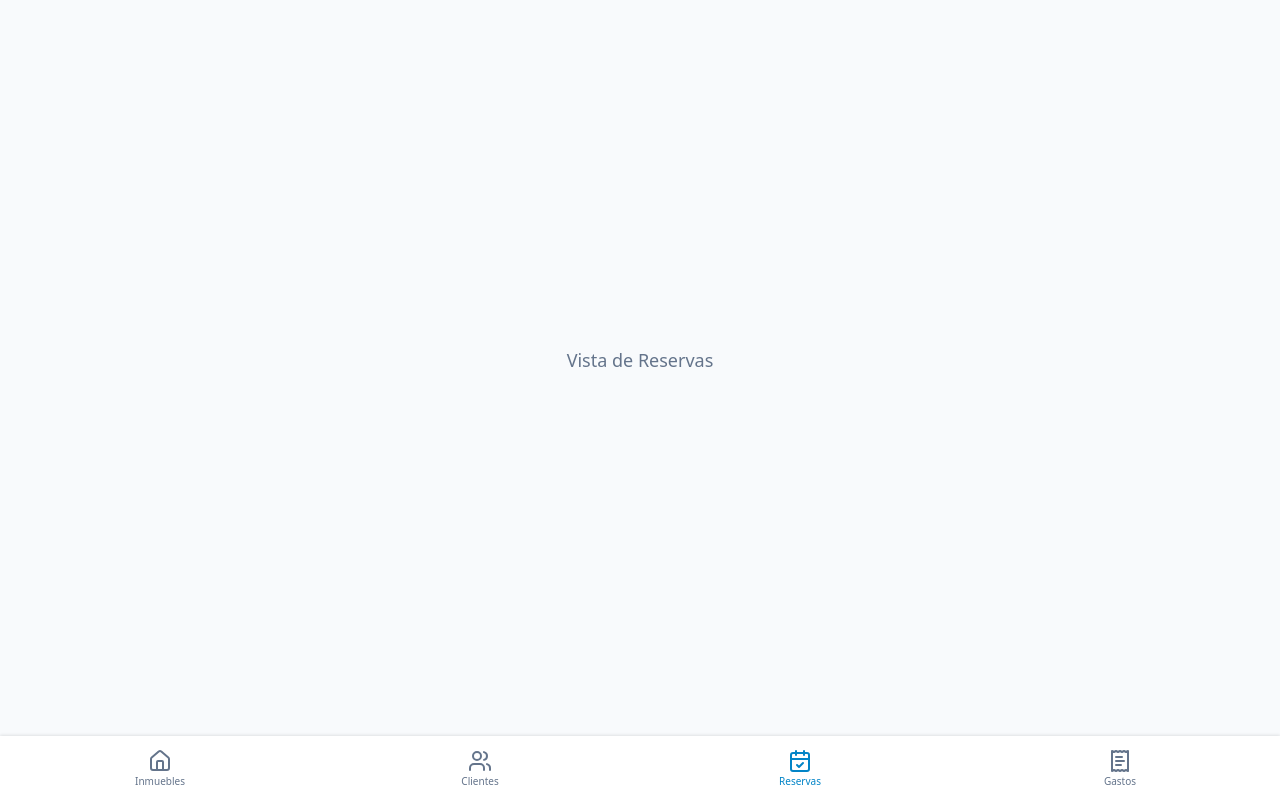
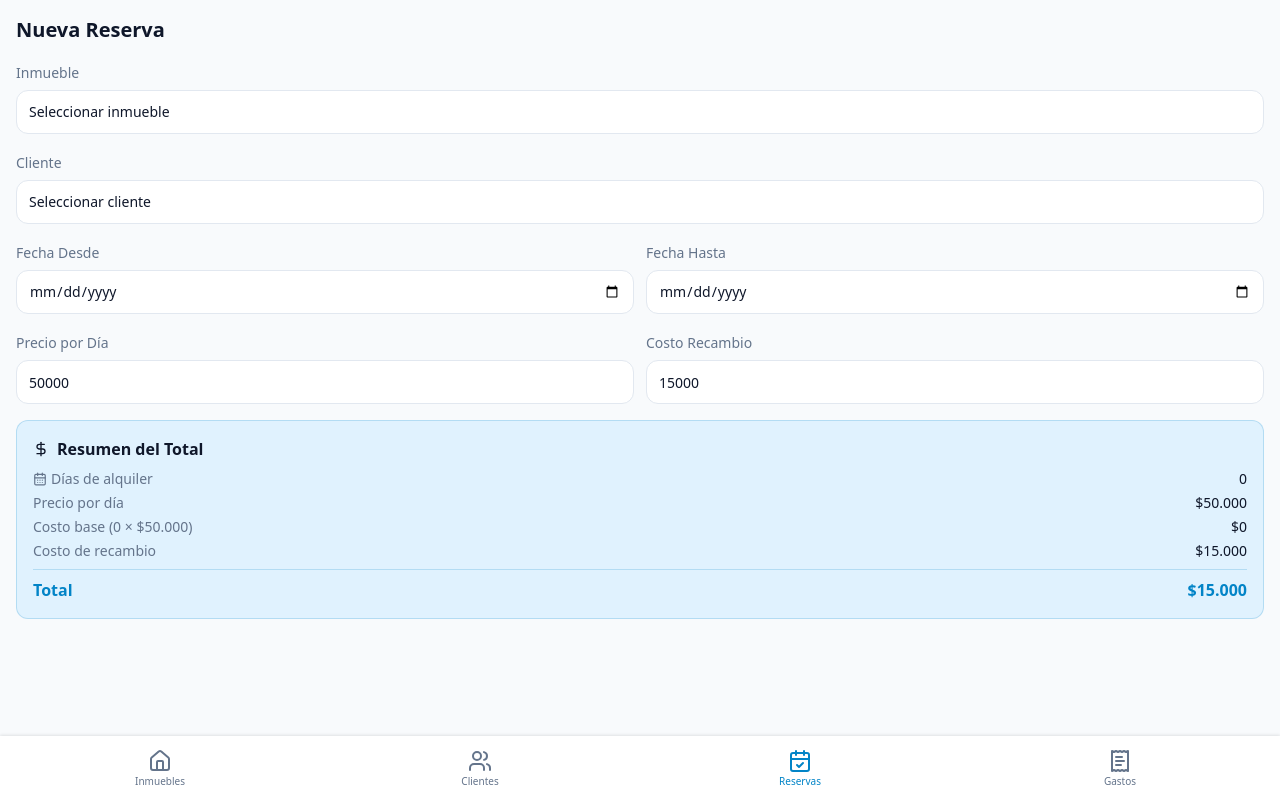
Before and after one commit to EmanuelLedesma/alquia, a React (Vite) app: page /reservas in a window 1280 px wide. Built offline with nearby package versions, Linux system fonts and the light colour scheme.

Commit message:
feat: implement Nueva Reserva form with dynamic date and cost calculation

```diff
--- a/src/lib/utils.js
+++ b/src/lib/utils.js
@@ -4,3 +4,11 @@ import { twMerge } from 'tailwind-merge'
 export function cn(...inputs) {
   return twMerge(clsx(inputs))
 }
+
+export function diasEntre(desde, hasta) {
+  if (!desde || !hasta) return 0
+  const d1 = new Date(desde)
+  const d2 = new Date(hasta)
+  const diff = Math.ceil((d2 - d1) / (1000 * 60 * 60 * 24))
+  return Math.max(0, diff)
+}
--- a/src/views/ReservasView.jsx
+++ b/src/views/ReservasView.jsx
@@ -1,7 +1,139 @@
+import { useState } from 'react'
+import { CalendarDays, DollarSign } from 'lucide-react'
+import { diasEntre } from '../lib/utils'
+
+const inmueblesMock = [
+  { id: 1, nombre: 'Dúplex A' },
+  { id: 2, nombre: 'Dúplex B' },
+]
+
+const clientesMock = [
+  { id: 1, nombre: 'Juan Pérez' },
+  { id: 2, nombre: 'Ana Gómez' },
+]
+
 export default function ReservasView() {
+  const [inmueble, setInmueble] = useState('')
+  const [cliente, setCliente] = useState('')
+  const [fechaDesde, setFechaDesde] = useState('')
+  const [fechaHasta, setFechaHasta] = useState('')
+  const [precioPorDia, setPrecioPorDia] = useState(50000)
+  const [costoRecambio, setCostoRecambio] = useState(15000)
+
+  const dias = diasEntre(fechaDesde, fechaHasta)
+  const total = dias * precioPorDia + costoRecambio
+
   return (
-    <div className="flex items-center justify-center h-full">
-      <p className="text-text-muted text-lg">Vista de Reservas</p>
+    <div className="p-4 space-y-4">
+      <h1 className="text-text-main text-xl font-bold">Nueva Reserva</h1>
+
+      <div className="space-y-4">
+        <div className="space-y-1.5">
+          <label className="text-sm text-text-muted font-medium">Inmueble</label>
+          <select
+            value={inmueble}
+            onChange={(e) => setInmueble(e.target.value)}
+            className="w-full h-11 px-3 rounded-xl border border-slate-200 bg-surface text-text-main text-sm appearance-none"
+          >
+            <option value="">Seleccionar inmueble</option>
+            {inmueblesMock.map((i) => (
+              <option key={i.id} value={i.id}>{i.nombre}</option>
+            ))}
+          </select>
+        </div>
+
+        <div className="space-y-1.5">
+          <label className="text-sm text-text-muted font-medium">Cliente</label>
+          <select
+            value={cliente}
+            onChange={(e) => setCliente(e.target.value)}
+            className="w-full h-11 px-3 rounded-xl border border-slate-200 bg-surface text-text-main text-sm appearance-none"
+          >
+            <option value="">Seleccionar cliente</option>
+            {clientesMock.map((c) => (
+              <option key={c.id} value={c.id}>{c.nombre}</option>
+            ))}
+          </select>
+        </div>
+
+        <div className="grid grid-cols-2 gap-3">
+          <div className="space-y-1.5">
+            <label className="text-sm text-text-muted font-medium">Fecha Desde</label>
+            <input
+              type="date"
+              value={fechaDesde}
+              onChange={(e) => setFechaDesde(e.target.value)}
+              className="w-full h-11 px-3 rounded-xl border border-slate-200 bg-surface text-text-main text-sm"
+            />
+          </div>
+          <div className="space-y-1.5">
+            <label className="text-sm text-text-muted font-medium">Fecha Hasta</label>
+            <input
+              type="date"
+              value={fechaHasta}
+              onChange={(e) => setFechaHasta(e.target.value)}
+              className="w-full h-11 px-3 rounded-xl border border-slate-200 bg-surface text-text-main text-sm"
+            />
+          </div>
+        </div>
+
+        <div className="grid grid-cols-2 gap-3">
+          <div className="space-y-1.5">
+            <label className="text-sm text-text-muted font-medium">Precio por Día</label>
+            <input
+              type="number"
+              value={precioPorDia}
+              onChange={(e) => setPrecioPorDia(Number(e.target.value))}
+              className="w-full h-11 px-3 rounded-xl border border-slate-200 bg-surface text-text-main text-sm"
+            />
+          </div>
+          <div className="space-y-1.5">
+            <label className="text-sm text-text-muted font-medium">Costo Recambio</label>
+            <input
+              type="number"
+              value={costoRecambio}
+              onChange={(e) => setCostoRecambio(Number(e.target.value))}
+              className="w-full h-11 px-3 rounded-xl border border-slate-200 bg-surface text-text-main text-sm"
+            />
+          </div>
+        </div>
+      </div>
+
+      <div className="bg-secondary rounded-xl p-4 space-y-2 border border-primary/20">
+        <h3 className="text-text-main font-semibold flex items-center gap-2">
+          <DollarSign className="w-4 h-4" />
+          Resumen del Total
+        </h3>
+
+        <div className="space-y-1 text-sm text-text-muted">
+          <div className="flex justify-between">
+            <span className="flex items-center gap-1">
+              <CalendarDays className="w-3.5 h-3.5" />
+              Días de alquiler
+            </span>
+            <span className="text-text-main font-medium">{dias}</span>
+          </div>
+          <div className="flex justify-between">
+            <span>Precio por día</span>
+            <span className="text-text-main">${precioPorDia.toLocaleString('es-AR')}</span>
+          </div>
+          <div className="flex justify-between">
+            <span>Costo base ({dias} × ${precioPorDia.toLocaleString('es-AR')})</span>
+            <span className="text-text-main">${(dias * precioPorDia).toLocaleString('es-AR')}</span>
+          </div>
+          <div className="flex justify-between">
+            <span>Costo de recambio</span>
+            <span className="text-text-main">${costoRecambio.toLocaleString('es-AR')}</span>
+          </div>
+        </div>
+
+        <hr className="border-primary/20" />
+
+        <div className="flex justify-between text-base font-bold text-primary">
+          <span>Total</span>
+          <span>${total.toLocaleString('es-AR')}</span>
+        </div>
+      </div>
     </div>
   )
 }
```
Also changed, not shown: context/progress-tracker.md (+4 -3 lines), context/specs/04-nueva-reserva.md (added, +35 -0 lines), 5 other files (tests, documents, lock files or other folders).
